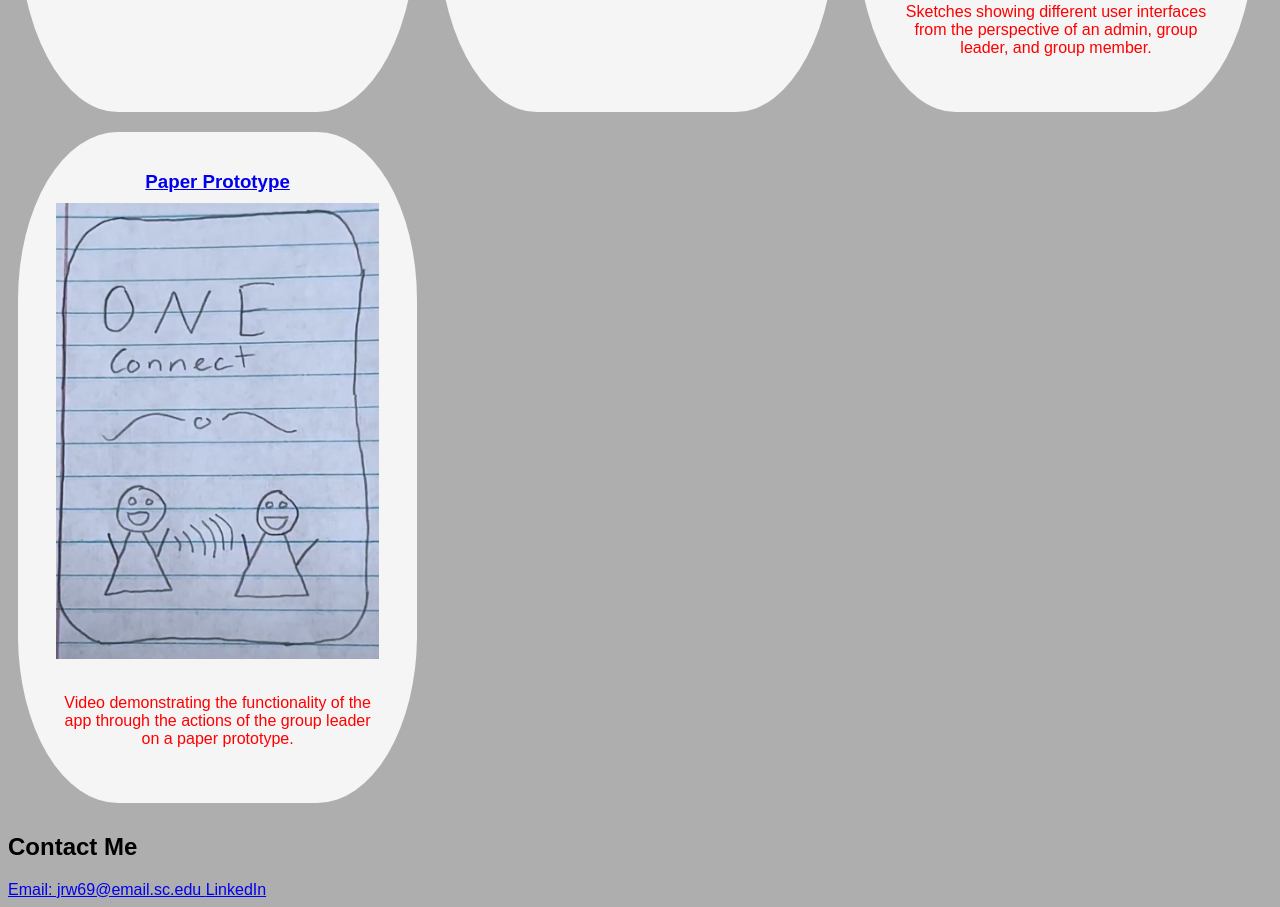
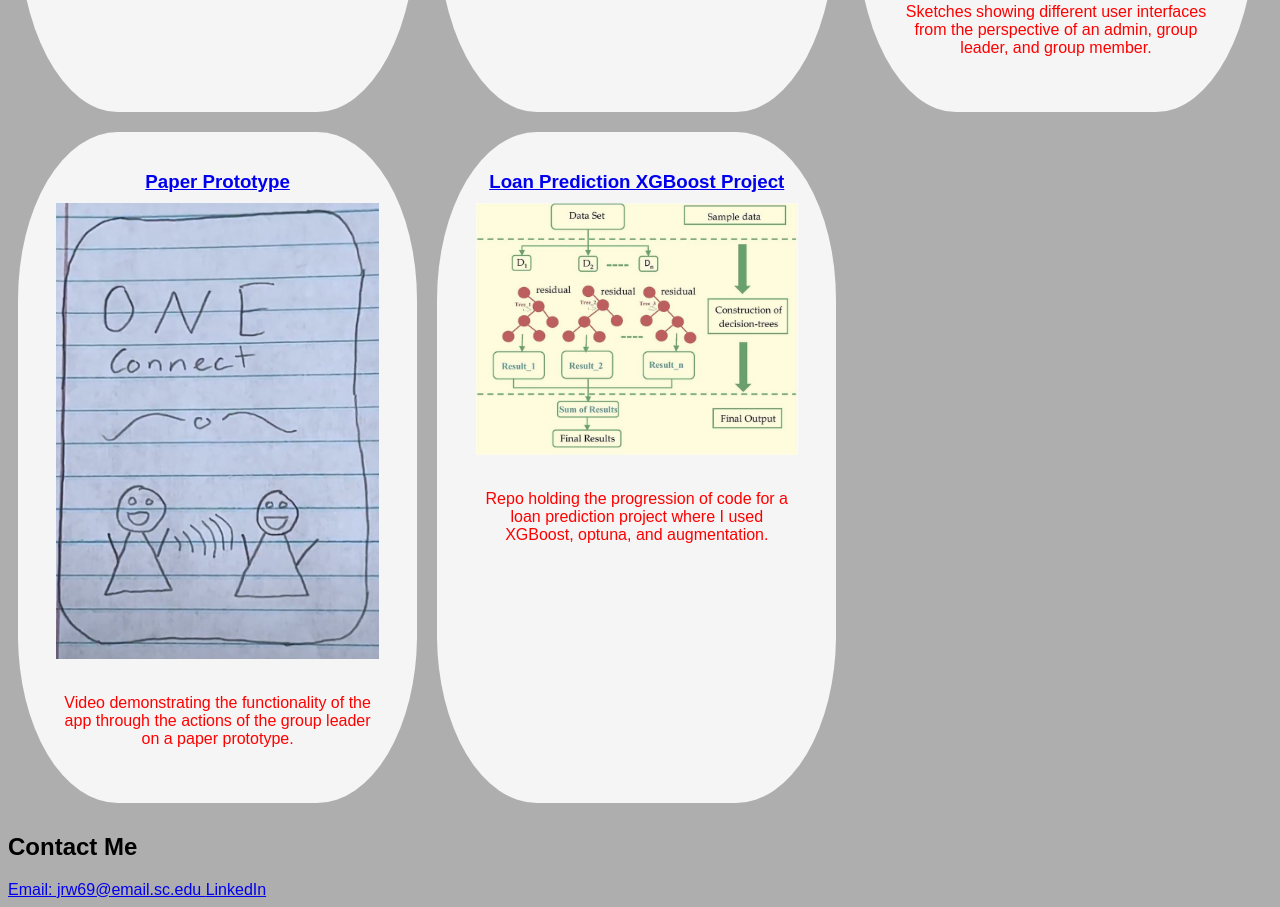
Before and after one commit to JackWilsonCS190/JackWilsonCS190.github.io, a plain HTML site: page index.html in a window 1280 px wide. Shown: the part 1393-2300 px from the top of the page. Drawn offline with Linux system fonts and the light colour scheme.

Commit message:
Github project
added example repo with code for loan prediction model

```diff
--- a/index.html
+++ b/index.html
@@ -83,6 +83,22 @@
                 </p>
             </section>
 
+            <!--Github repo assigment-->
+            <section class="project">
+                <a href="https://github.com/JackWilson05/LoanPredictionXGBoost"> <!-- TODO create sketch/video and embed here update rest of sections-->
+                    <h3>Loan Prediction XGBoost Project</h3>
+                </a>
+                <a href="https://github.com/JackWilson05/LoanPredictionXGBoost">
+                    <img src="images/XGBoost_repo.jpg"> <!--can change width and height but scale is prolly better-->
+                </a>
+                <p>
+                    Repo holding the progression of code for a loan prediction project where I used XGBoost, optuna, and augmentation.
+                </p>
+            </section>
+
+
+
+
 
 
         </div>
```
Also changed, not shown: images/XGBoost_repo.jpg (added).
